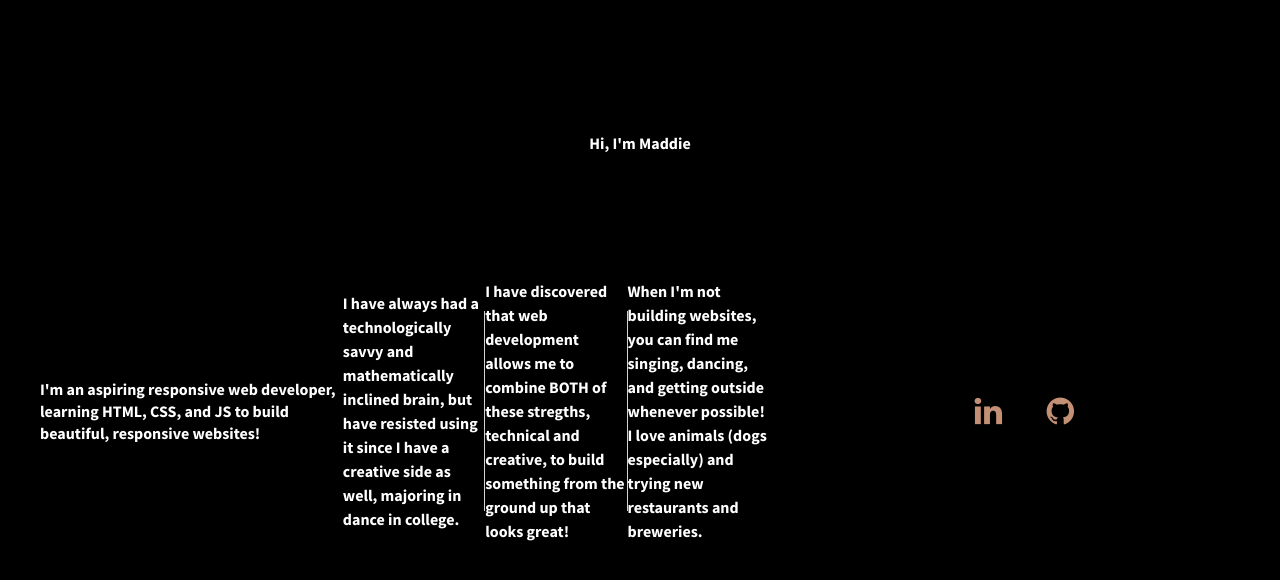
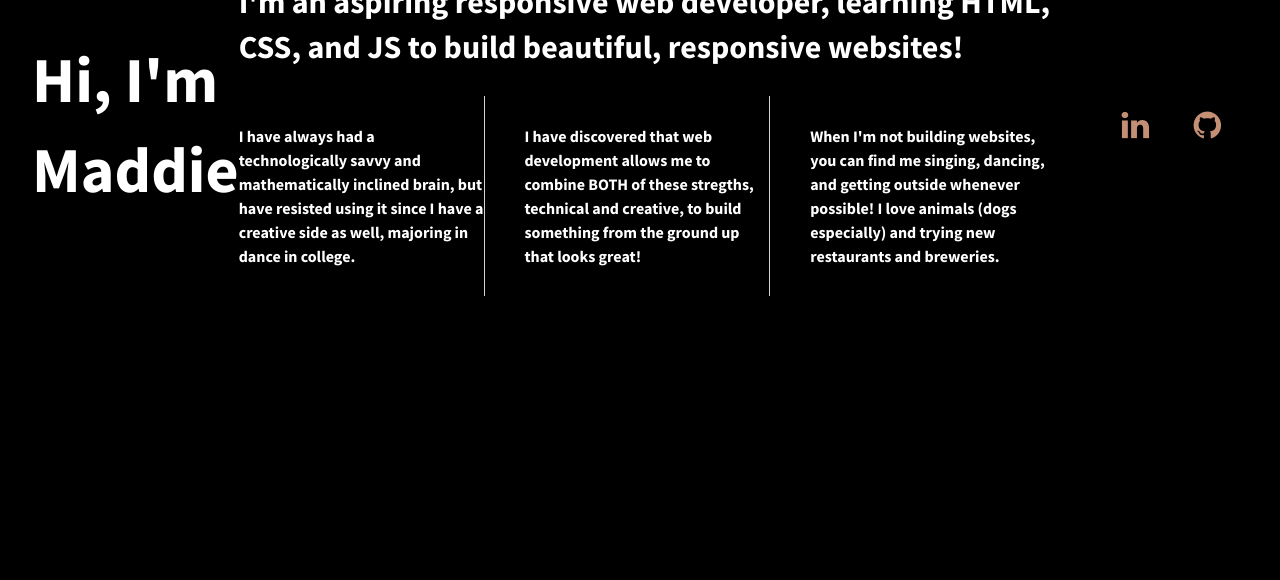
Before and after one commit to emelcee/flexbox-divs, a plain HTML site: page index.html in a window 1280 px wide. Drawn offline with nearby package versions, Linux system fonts and the light colour scheme.

Commit message:
Fixed main tag, p tag, added some heading tags and styling

```diff
--- a/css/main.css
+++ b/css/main.css
@@ -117,6 +117,13 @@ footer {
   width: 100%;
 }
 
+h1 {
+  font-size: 4em;
+}
+h2 {
+  font-size: 2em;
+}
+
 main {
   height: 250px;
   width: 100%;
@@ -134,8 +141,10 @@ main {
   /*add display:flex and set justify-content to space-between*/
   font-weight: 700;
   display: flex;
+  justify-content: center;
+  align-items: center;
+  flex-flow: row wrap;
   justify-content: space-between;
-  flex-flow: row wrap;
   max-width: 1200px;
 }
 
--- a/index.html
+++ b/index.html
@@ -20,10 +20,12 @@
         <!--[if lt IE 8]>
             <p class="browserupgrade">You are using an <strong>outdated</strong> browser. Please <a href="http://browsehappy.com/">upgrade your browser</a> to improve your experience.</p>
         <![endif]-->
-
+      <main>
+        <header>
+          <h1>Hi, I'm Maddie</h1>
+        </header>
         <section class="flex-container">
-            <header>Hi, I'm Maddie</header>
-            <main>I'm an aspiring responsive web developer, learning HTML, CSS, and JS to build beautiful, responsive websites!
+              <h2>I'm an aspiring responsive web developer, learning HTML, CSS, and JS to build beautiful, responsive websites! </h2>
               <div id="div-1" class="flex-items">
                 <p>I have always had a technologically savvy and mathematically inclined brain, but have resisted using it since I have a creative side as well, majoring in dance in college. </p>
               </div>
@@ -33,13 +35,14 @@
               <div id="div-3" class="flex-items">
                 <p>When I'm not building websites, you can find me singing, dancing, and getting outside whenever possible!  I love animals (dogs especially) and trying new restaurants and breweries.</p>
               </div>
+        </section>
         <footer>
           <ul>
             <li><a href="https://www.linkedin.com/in/madeleine-cummings-3a259b22" target="_blank"><img src="img/linkedin.png" alt="LinkedIn"></a></li>
             <li><a href="https://github.com/emelcee" target="_blank"><img src="img/github.png" alt="Github"></a></li>
           </ul>
         </footer>
-        </section>
+      </main>
 
         <script src="https://ajax.googleapis.com/ajax/libs/jquery/1.11.3/jquery.min.js"></script>
         <script>window.jQuery || document.write('<script src="js/vendor/jquery-1.11.3.min.js"><\/script>')</script>
```
Lines whose indentation alone changed are shown as unchanged.
